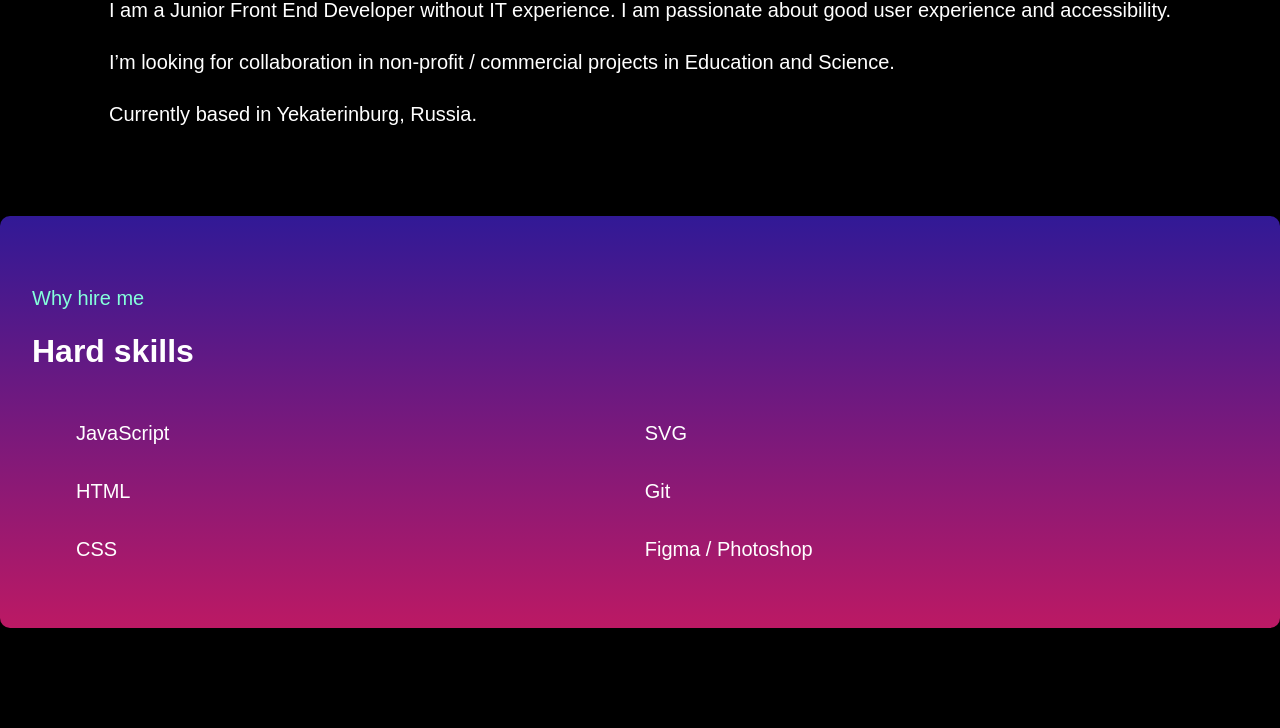
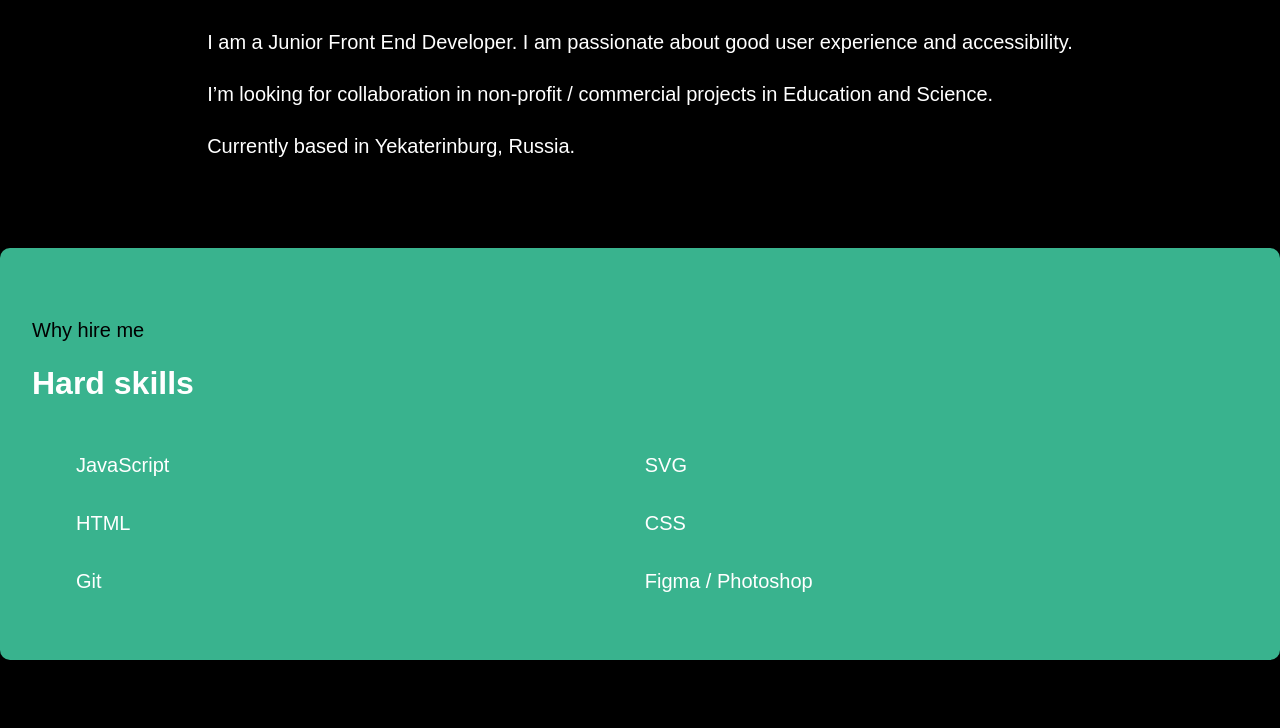
Before and after one commit to kirillnosow/rsschool-cv, a plain HTML site: page index.html in a window 1280 px wide. Shown: the part 520-1248 px from the top of the page. Before the commit the page ends 1216 px from the top, so only its background shows below. Drawn offline with nearby package versions, Linux system fonts and the light colour scheme.

Commit message:
feat: fix 'skills-block'

```diff
--- a/index.html
+++ b/index.html
@@ -4,7 +4,7 @@
 <head>
   <meta charset="utf-8">
 
-  <title>The HTML5 Herald</title>
+  <title>Kirill Nosov. Junior frontend developer</title>
   <meta name="description" content="Kirill Nosov is junior-frontender">
   <meta name="author" content="Kirill Nosov">
   <link href="https://cdn.jsdelivr.net/npm/bootstrap@5.0.2/dist/css/bootstrap.min.css" rel="stylesheet" integrity="sha384-EVSTQN3/azprG1Anm3QDgpJLIm9Nao0Yz1ztcQTwFspd3yD65VohhpuuCOmLASjC" crossorigin="anonymous">
@@ -69,11 +69,11 @@
         Hi, my name is <span class="text-highlighted">Kirill</span>
       </h2>
 
-      <h2 class="title about-me-job">Front-End Developer</h2>
+      <h2 class="about-me-job">Front-End Developer</h2>
 
       <div class="about-me__description">
         <p class="description__item">
-          I am a Junior Front End Developer without IT experience.
+          I am a Junior Front End Developer.
           I am passionate about good user experience and
           accessibility.
         </p>
--- a/style.css
+++ b/style.css
@@ -12,6 +12,14 @@ body {
     font-weight: 400;
     transition: background 0.6s ease-in-out;
     min-width: 320px;
+}
+
+ul {
+    margin: 0;
+}
+
+li {
+    list-style: none;
 }
 
 header {
@@ -121,27 +129,21 @@ p {
 }
 
 .skills {
-    margin-bottom: 68px;
+    margin-bottom: 197px;
 }
 
 .block-bg {
     padding: 64px 32px;
-    max-width: 1440px;
-    background-color: #39B38F;
-    background-image: linear-gradient(0deg, #BC1964 0%, #311996 100%);
+    max-width: 100%;
+    background-color: #39B38E;
     border-radius: 10px;
     margin-bottom: 68px;
-    color: #FFFFFF;
+    color: var(--white);
 }
-
-.block-bg--thin {
-    width: 90%;
-    margin: 0 auto;
-  }
 
 .subtitle {
     font-weight: 400;
-    color: #85FFDB;
+    color: #000000;
 }
 
 .title {
@@ -158,8 +160,8 @@ p {
     width: 100%;
 }
 
-ul {
-    margin: 0;
+.skills__item:nth-child(3n - 2) {
+    grid-row: 1 / 2;
 }
 
 .skills__item {
@@ -167,19 +169,3 @@ ul {
     margin-left: 12px;
     width: fit-content;
 }
-
-.skills__item:nth-child(3n - 2) {
-    grid-row: 1 / 2;
-}
-
-.skills__item:nth-child(3n - 1) {
-  grid-row: 2 / 3;
-}
-
-.skills__item:nth-child(3n) {
-  grid-row: 3 / 4;
-}
-
-li {
-    list-style: none;
-}
```
